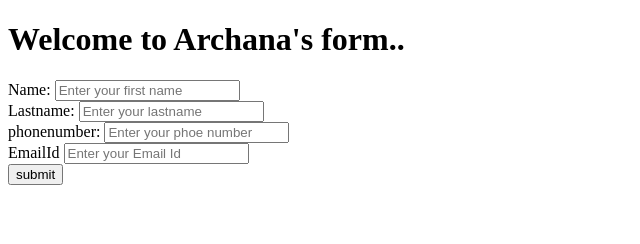
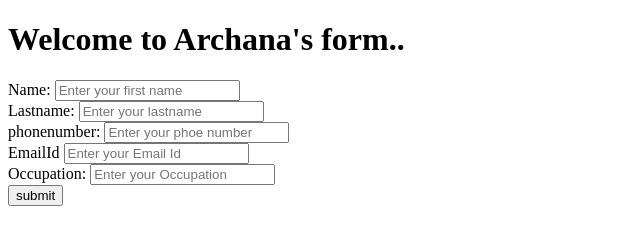
Before and after one commit to upeksha-c/server-project, a plain HTML site: page index.html in a window 1280 px wide. Shown: the whole page, without its empty margins (0-640 px from the left). Drawn offline with Linux system fonts and the light colour scheme.

Commit message:
test changed by archana

```diff
--- a/index.html
+++ b/index.html
@@ -20,6 +20,9 @@
         <label for="email">EmailId</label>
         <input type="email" placeholder="Enter your Email Id">
         <br>
+        <label for="occupation">Occupation:</label>
+        <input type="text" placeholder="Enter your Occupation">
+        <br>
         <button>submit</button>
     </form>
 
```
